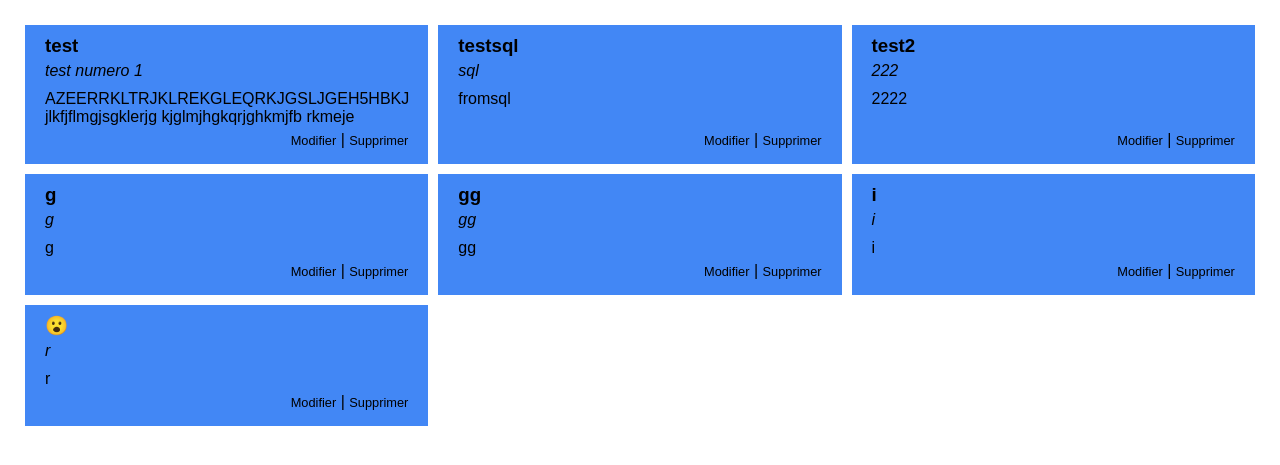
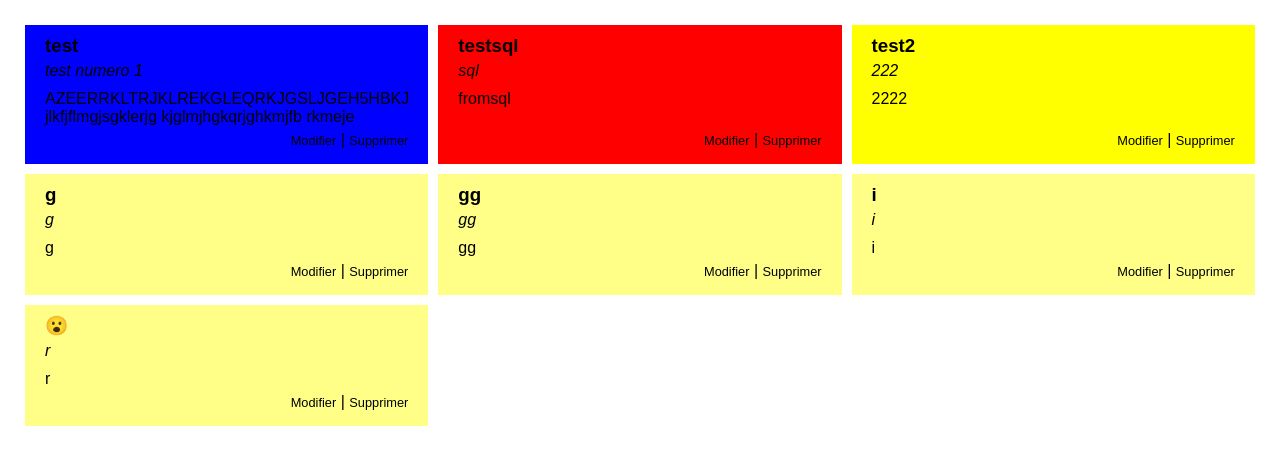
Before and after one commit to Neudo/memo_bloc, a PHP site: page / in a window 1280 px wide. Shown: the part 57-522 px from the top of the page. Run offline with PHP 8.4, Linux system fonts and the light colour scheme; data comes from the database, SQL or seed files in the repository.

Commit message:
correction-color

```diff
--- a/models/Blocs.php
+++ b/models/Blocs.php
@@ -49,7 +49,7 @@
             'bloc_id' => $blocId,
             'new_summary' => $data['description'],
             'new_content' => $data['content'],
-            'new_color' => $data['color']
+            'new_color' => $data['bg_color']
         ]
     );
 }
--- a/views/indexView.php
+++ b/views/indexView.php
@@ -1,7 +1,7 @@
 
   <div class="blocs">
 <?php foreach($blocs as $bloc): ?>
-    <div class="bloc" style="background:#4287f5;">
+    <div class="bloc" style="background:<?= $bloc['color'] ?>;">
       <h3 post-title><?= $bloc['title'];?></h3>
       <p class="description"><?= $bloc['description'];?></p>
       <p class="content"><?= $bloc['content'];?></p>
```
